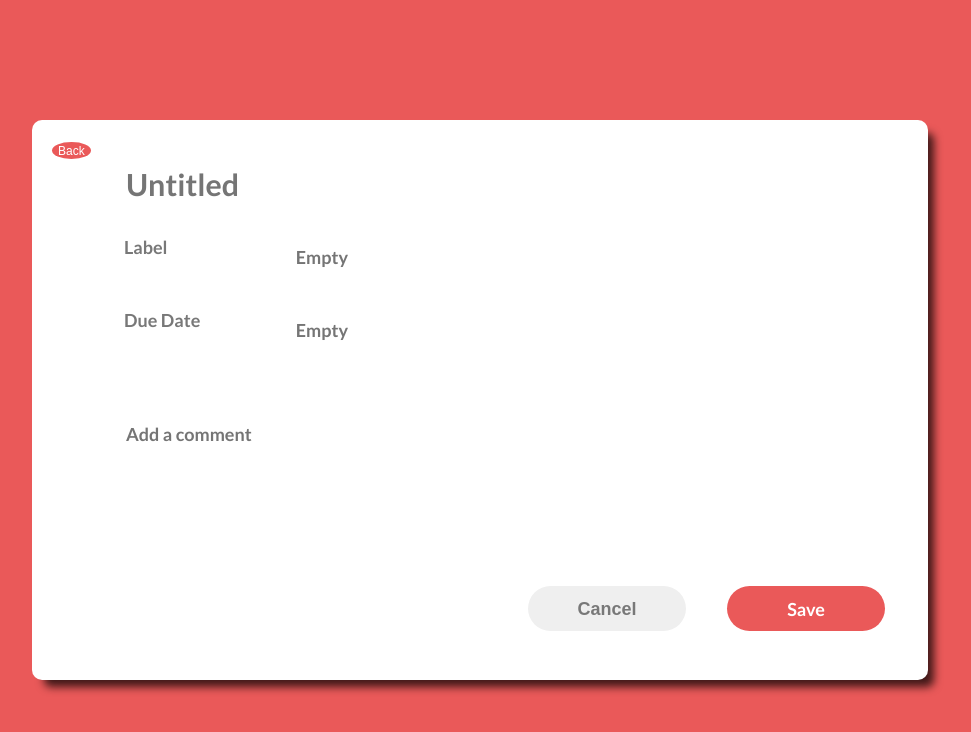
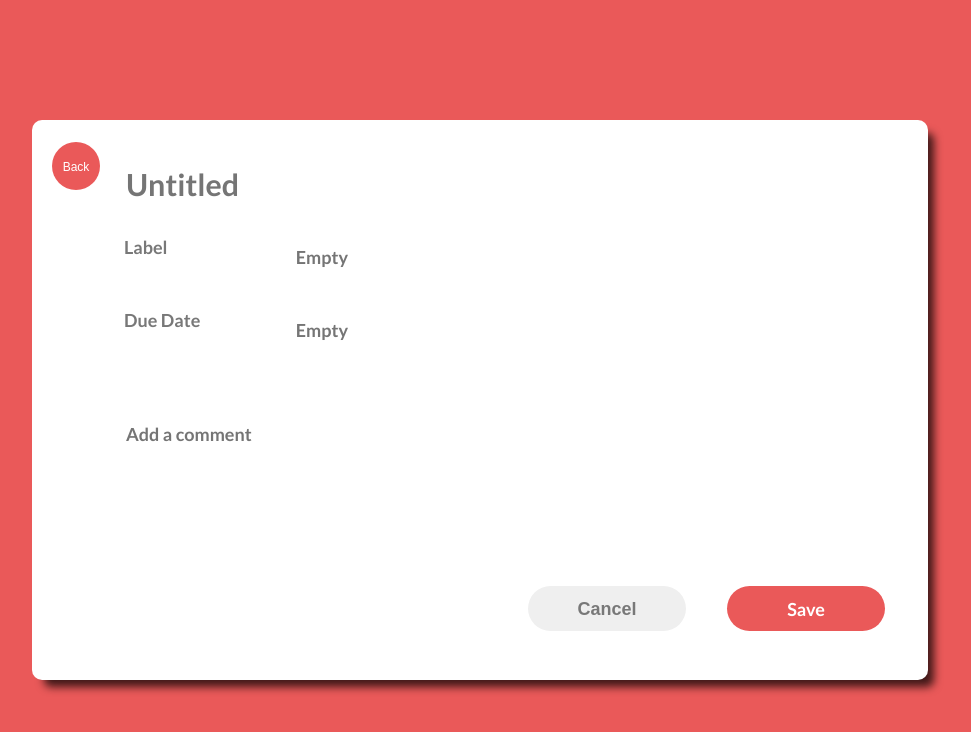
Before and after one commit to luis-unlam/Trabajo-React-GM2-, a React (Create React App) app: page /createPage in a window 1280 px wide. Shown: the top 732 px of the page, without its empty margins (160-1131 px from the left). Built offline with nearby package versions, Linux system fonts and the light colour scheme.

Commit message:
feat: change backbutton widht and height

```diff
--- a/src/components/CreatePage/TaskContent.css
+++ b/src/components/CreatePage/TaskContent.css
@@ -108,8 +108,8 @@
 
   .backButton{
     display: block;
-    width: 3,125em;
-    height: 3,125em;
+    width: 4em;
+    height: 4em;
     border-radius: 50%;
     border: none;
     background-color: #EA5959;
```
